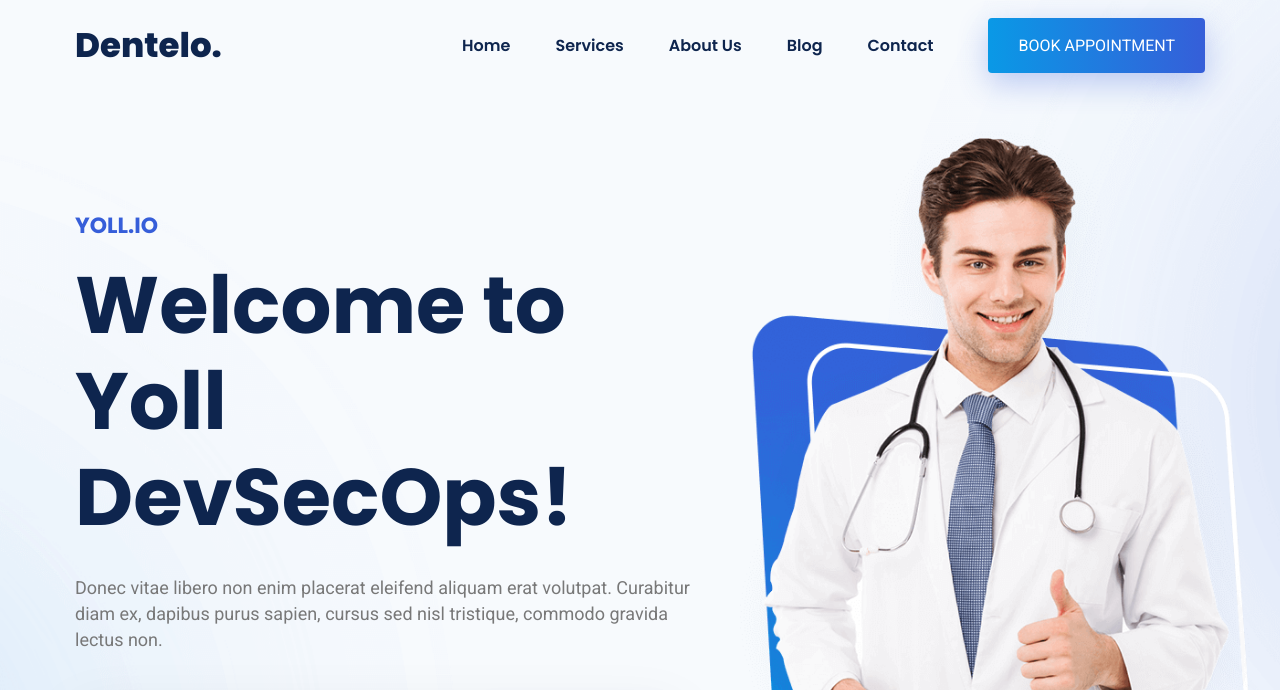
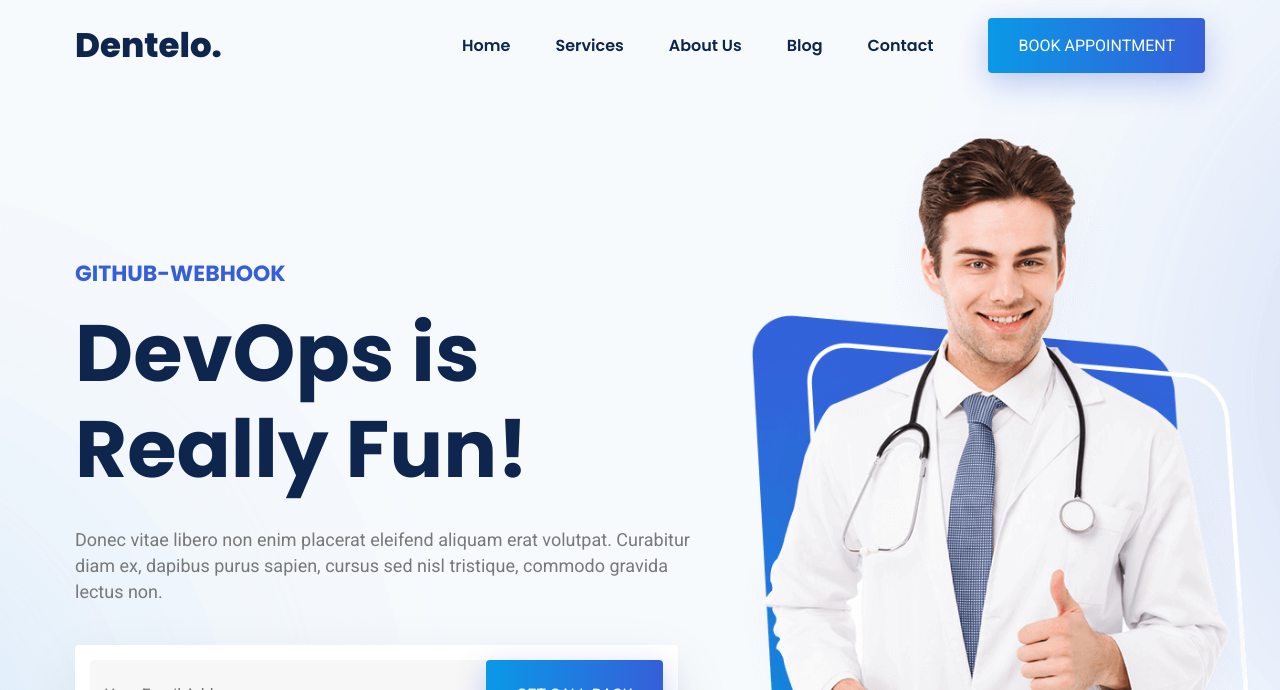
Before and after one commit to codeboylal/final-demo, a plain HTML site: page index.html in a window 1280 px wide. Shown: the part 60-750 px from the top of the page. Drawn offline with nearby package versions, Linux system fonts and the light colour scheme.

Commit message:
we chnaged one feature

```diff
--- a/index.html
+++ b/index.html
@@ -145,9 +145,9 @@
 
           <div class="hero-content">
 
-            <p class="section-subtitle">Yoll.IO</p>
+            <p class="section-subtitle">GitHub-WebHook</p>
 
-            <h1 class="h1 hero-title">Welcome to Yoll DevSecOps!</h1>
+            <h1 class="h1 hero-title">DevOps is Really Fun!</h1>
 
             <p class="hero-text">
               Donec vitae libero non enim placerat eleifend aliquam erat volutpat. Curabitur diam ex, dapibus purus
```
